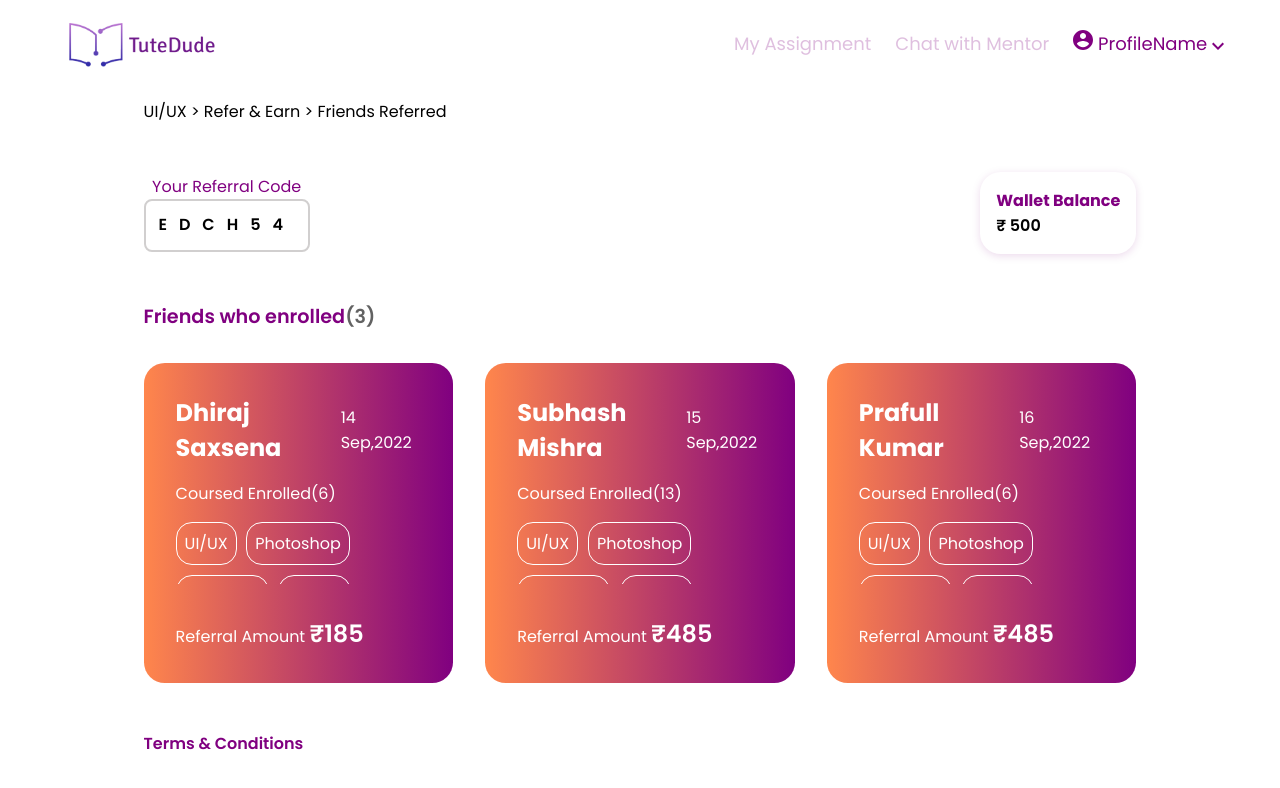
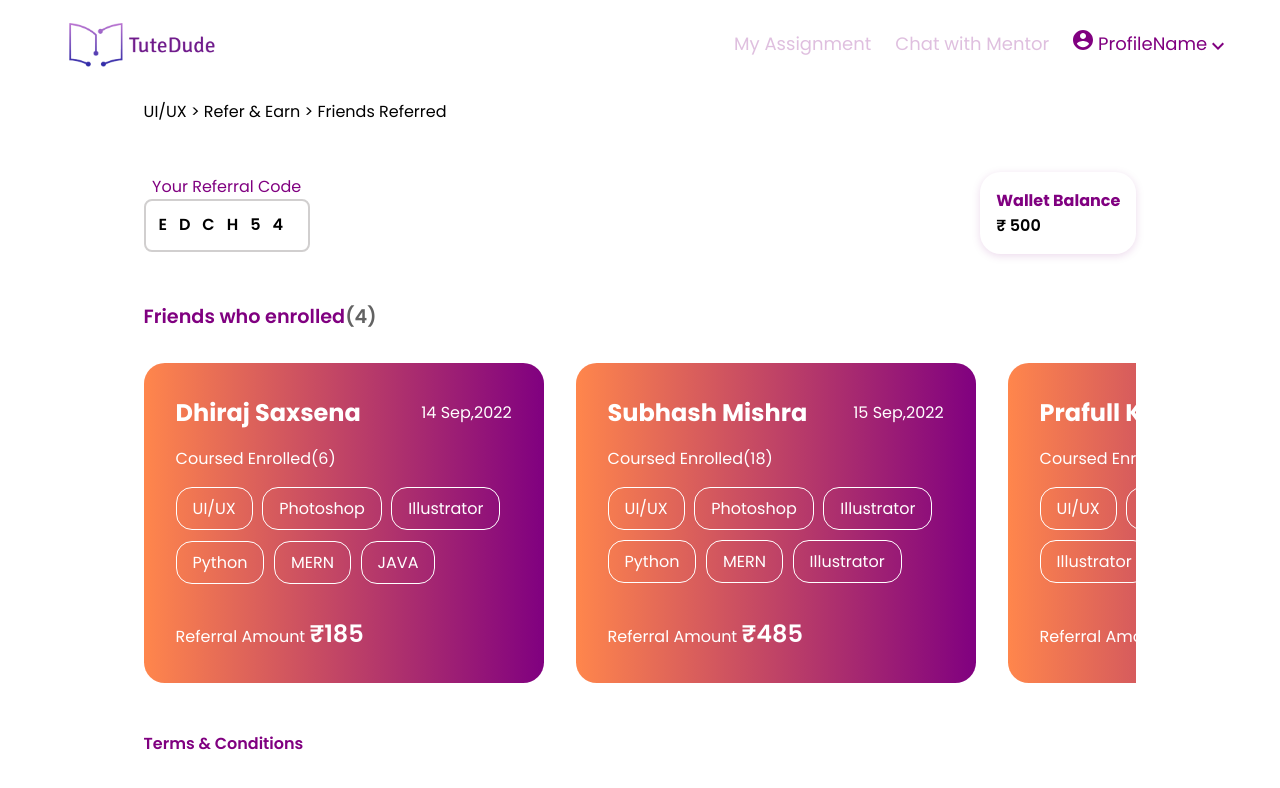
Before and after one commit to ch-mubarak/tutedude, a React (Create React App) app: page /refer/refer-friends in a window 1280 px wide. Shown: the top 788 px of the page. Built offline with nearby package versions, Linux system fonts and the light colour scheme.

Commit message:
fix bug in course item

```diff
--- a/src/Data/referrals.js
+++ b/src/Data/referrals.js
@@ -17,11 +17,16 @@ const referrals = [
       "MERN",
       "Illustrator",
       "Python",
+      "UI/UX",
+      "Photoshop",
+      "Illustrator",
       "MERN",
       "Illustrator",
       "Python",
       "MERN",
       "JAVA",
+      "Photoshop",
+      "Illustrator",
       "C++",
     ],
     referral: 485,
@@ -30,7 +35,48 @@ const referrals = [
   {
     id: "323",
     name: "Prafull Kumar",
-    courses: ["UI/UX", "Photoshop", "Illustrator", "Python", "MERN", "JAVA"],
+    courses: [
+      "UI/UX",
+      "Photoshop",
+      "Illustrator",
+      "Illustrator",
+      "Python",
+      "UI/UX",
+      "Photoshop",
+      "Illustrator",
+      "MERN",
+      "Illustrator",
+      "Python",
+      "MERN",
+      "JAVA",
+      "Python",
+      "MERN",
+      "JAVA",
+    ],
+    referral: 485,
+    date: "16 Sep,2022",
+  },
+  {
+    id: "423",
+    name: "Mubarak CH",
+    courses: [
+      "UI/UX",
+      "Photoshop",
+      "Illustrator",
+      "Illustrator",
+      "Python",
+      "UI/UX",
+      "Photoshop",
+      "Illustrator",
+      "MERN",
+      "Illustrator",
+      "Python",
+      "MERN",
+      "JAVA",
+      "Python",
+      "MERN",
+      "JAVA",
+    ],
     referral: 485,
     date: "16 Sep,2022",
   },
--- a/src/components/BigReferralCode/BigReferralCode.css
+++ b/src/components/BigReferralCode/BigReferralCode.css
@@ -18,7 +18,6 @@
   text-decoration: none;
 }
 .big-referral-code > div > p {
-  color: #800080;
   align-items: center;
   padding: 1rem;
   background: #ffffff;
@@ -28,7 +27,7 @@
   height: 100%;
   width: 100%;
   font-weight: 600;
-  font-size: 1rem;
+  font-size: 1.4rem;
   letter-spacing: 1.5rem;
 }
 
--- a/src/components/CourseItem/CourseItem.css
+++ b/src/components/CourseItem/CourseItem.css
@@ -1,9 +1,10 @@
 .course-item {
   border: 1px solid #fff;
   border-radius: 1rem;
-  padding: 0.5rem;
+  padding: 0.5rem 1rem;
   display: flex;
   justify-content: center;
   align-items: center;
   color: #fff;
+  cursor: pointer;
 }
--- a/src/components/EnrolledCard/EnrolledCard.css
+++ b/src/components/EnrolledCard/EnrolledCard.css
@@ -7,7 +7,7 @@
   flex-direction: column;
   gap: 1rem;
   height: 20rem;
-  width: 35rem;
+  min-width: 25rem;
 }
 
 .enrolled-card-top {
@@ -19,6 +19,7 @@
 .enrolled-courses {
   display: flex;
   gap: 0.6rem;
+  align-items: center;
   flex-wrap: wrap;
   overflow: auto;
   height: 38%;
--- a/src/components/Enrolls/Enrolls.css
+++ b/src/components/Enrolls/Enrolls.css
@@ -3,6 +3,10 @@
   justify-content: space-between;
   gap: 2rem;
   overflow: auto;
+}
+
+.enrolls > div::-webkit-scrollbar {
+  display: none;
 }
 
 .enrolls > h2 {
@@ -17,7 +21,7 @@
 }
 
 @media only screen and (max-width: 1000px) {
-  .enrolls >div{
+  .enrolls > div {
     flex-direction: column;
   }
 }
--- a/src/components/Enrolls/Enrolls.jsx
+++ b/src/components/Enrolls/Enrolls.jsx
@@ -6,7 +6,7 @@ const Enrolls = () => {
   return (
     <div className="enrolls">
       <h2>
-        Friends who enrolled<span>(3)</span>
+        Friends who enrolled<span>({referrals.length})</span>
       </h2>
       <div>
         {referrals.map((item) => {
```
